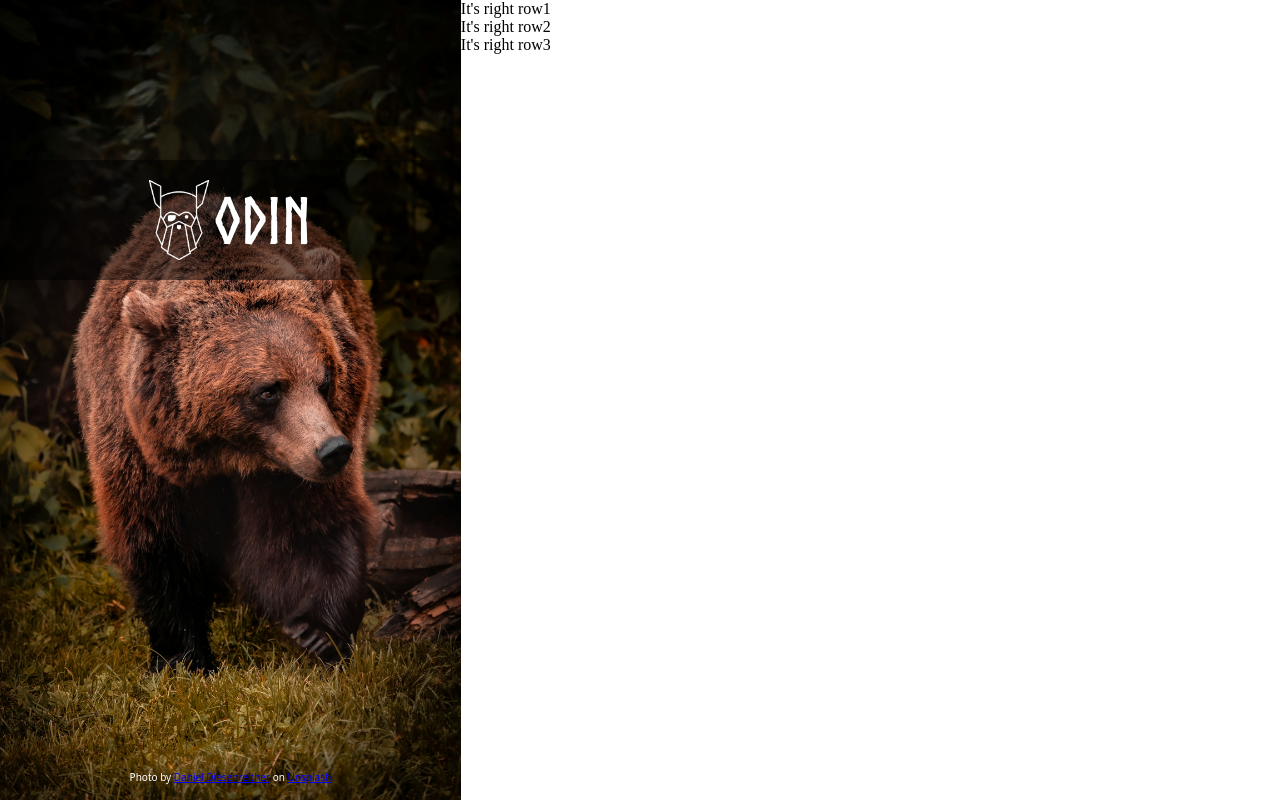
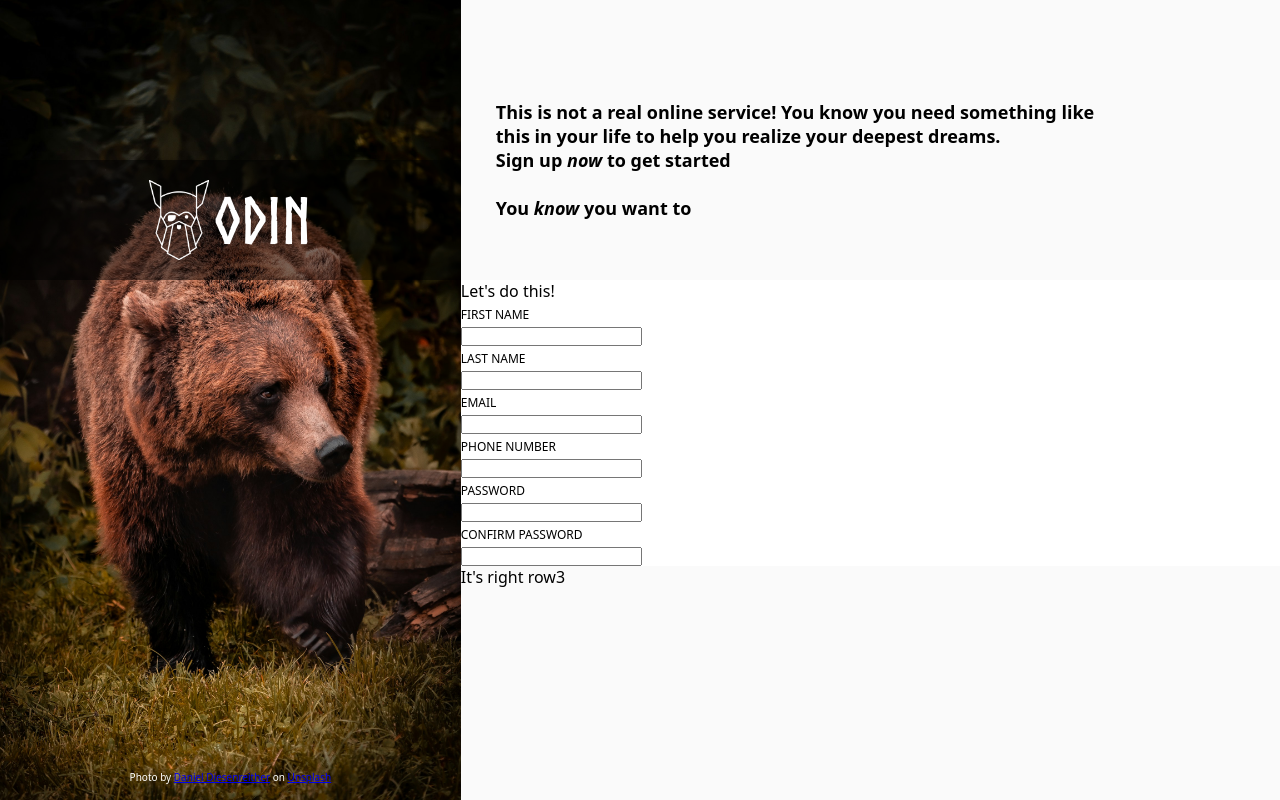
Before and after one commit to rightbear/odin-sign_up_form, a plain HTML site: page index.html in a window 1280 px wide. Drawn offline with Linux system fonts and the light colour scheme; files whose address does not match are found by name.

Commit message:
feat: add web information in user page

```diff
--- a/index.html
+++ b/index.html
@@ -12,7 +12,7 @@
 </head>
 <body>
     <div class="main">
-        <div class="sidebar">
+        <div class="sideBar">
             <div class="logo">
                 <img src="pictures/odin-lined.png" alt="Odin Logo">
                 <p>ODIN</p>
@@ -25,14 +25,48 @@
                 </p>
             </div>
         </div>
-        <div class="userpage">
-            <div class="right-row1">
-                It's right row1
+        <div class="userPage">
+            <div class="webInformation">
+                <div class="textContent">
+                    <p>
+                        This is not a real online service! You know you need something
+                        like this in your life to help you realize your deepest dreams.
+                    </p>
+                    <p>Sign up <em>now</em> to get started</p>
+                    <br />
+                    <p>You <em>know</em> you want to</p>
+                </div>
             </div>
-            <div class="right-row2">
-                It's right row2
+            <div class="inputFields">
+                <form method="post">
+                    <p>Let's do this!</p>
+                    <div class="field">
+                        <label for="firstName">FIRST NAME</label><br />
+                        <input type="text" id="firstName" name="firstName">
+                    </div>
+                    <div class="field">
+                        <label for="lastName">LAST NAME</label><br />
+                        <input type="text" id="lastName" name="lastName">
+                    </div>
+                    <div class="field">
+                        <label for="email">EMAIL</label><br />
+                        <input type="email" id="email" name="email">
+                    </div>
+                    <div class="field">
+                        <label for="phoneNum">PHONE NUMBER</label><br />
+                        <input type="text" id="phoneNum" name="phoneNum" inputmode="numeric">
+                    </div>
+                    <div class="field">
+                        <label for="password">PASSWORD</label><br />
+                        <input type="password" id="password" name="password" required>
+                    </div>
+                    <div class="field">
+                        <label for="confirm">CONFIRM PASSWORD</label><br />
+                        <input type="password" id="confirm" name="confirm" required>
+                    </div>
+                </form>
             </div>
-            <div class="right-row3">
+            <div class="submitButton">
                 It's right row3
             </div>
         </div>
--- a/style.css
+++ b/style.css
@@ -27,7 +27,7 @@ body {
 
 /****************************/
 
-.sidebar{
+.sideBar{
     width: 36%;
     height: 100vh;
     background-image: url("pictures/background-image.jpg");
@@ -77,24 +77,39 @@ body {
 
 /****************************/
 
-.userpage{
+.userPage{
     width: 64%;
     display: flex;
+    height: 100vh;
+    background-color: rgb(250, 250, 250);
+    font-family: system-ui, 'Segoe UI', Roboto, Helvetica, Arial, sans-serif;
+
 
     flex-direction: column;
 }
 
-.right-row1{
+.webInformation{
+    width: 85%;
+    height: 35vh;
+    font-weight: bold;
+    font-size: 18px;
+    padding: 60px 35px;
+
+    display: flex;
+    flex-direction: row;
+    justify-content: flex-start;
+    align-items: flex-end;
+}
+
+.inputFields{
+    background-color:white;
+}
+
+.field label{
+    font-size: 12px;
+}
+
+.submitButton{
     display: flex;
     flex-direction: row;
 }
-
-.right-row2{
-    display: flex;
-    flex-direction: row;
-}
-
-.right-row3{
-    display: flex;
-    flex-direction: row;
-}
```
